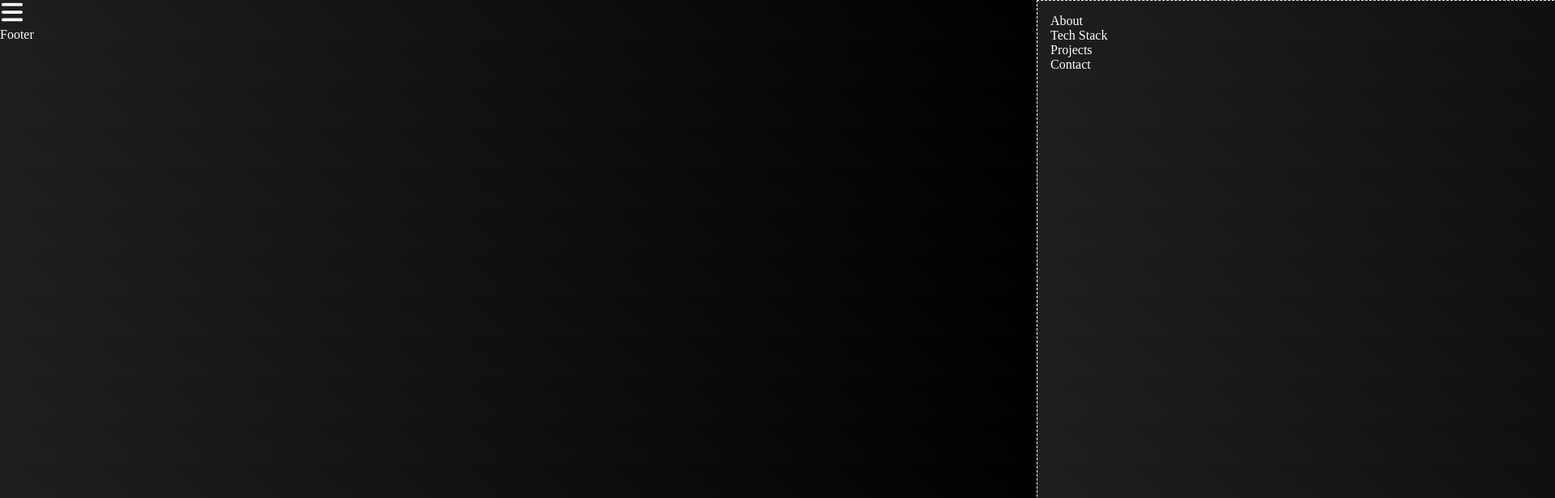
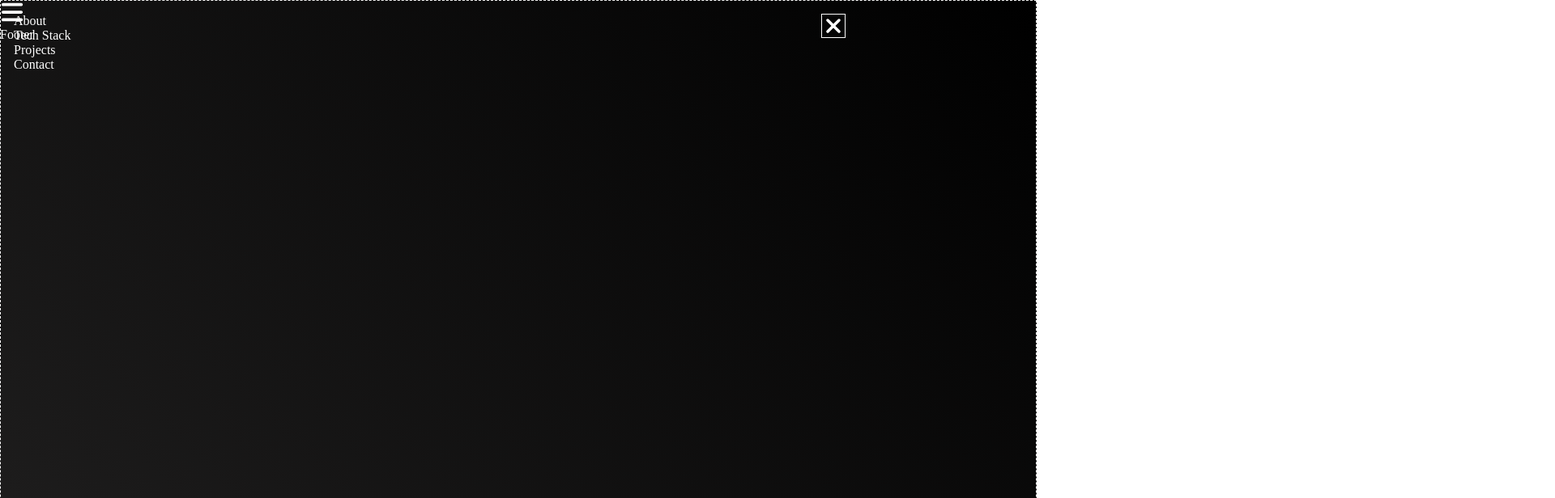
Before and after one commit to JaykumarPatel1998/jaykumar_portfolio, a Next.js app: page / in a window 1280 px wide. Shown: the top 616 px of the page at 81% size, 1920 px wide, since content can reach past the window. Built offline with nearby package versions, Linux system fonts and the light colour scheme.

Commit message:
third commit

```diff
--- a/src/styles/globals.css
+++ b/src/styles/globals.css
@@ -12,7 +12,7 @@
 
 body {
     background: linear-gradient(45deg, rgba(32, 31, 31), rgba(0, 0, 0));
-    max-height: 100vh;
+    min-height: 100vh;
     max-width: 100vw;
     overflow-x: hidden;
 }
--- a/src/styles/navbar.css
+++ b/src/styles/navbar.css
@@ -7,7 +7,7 @@
     height: 100vh;
     width: 100vw;
     top: 0;
-    left: 100vw;
+    left: 100%;
     display: grid;
     grid-template-columns: 4fr 1fr;
     border: 1px dashed white;
@@ -19,9 +19,9 @@
     cursor: pointer;
 }
 
-/* #nav>img:hover + .routes {
+#nav>img:hover + .routes {
     left: 0;
-} */
+}
 
 .routes img {
     border: 1px solid white;
```
